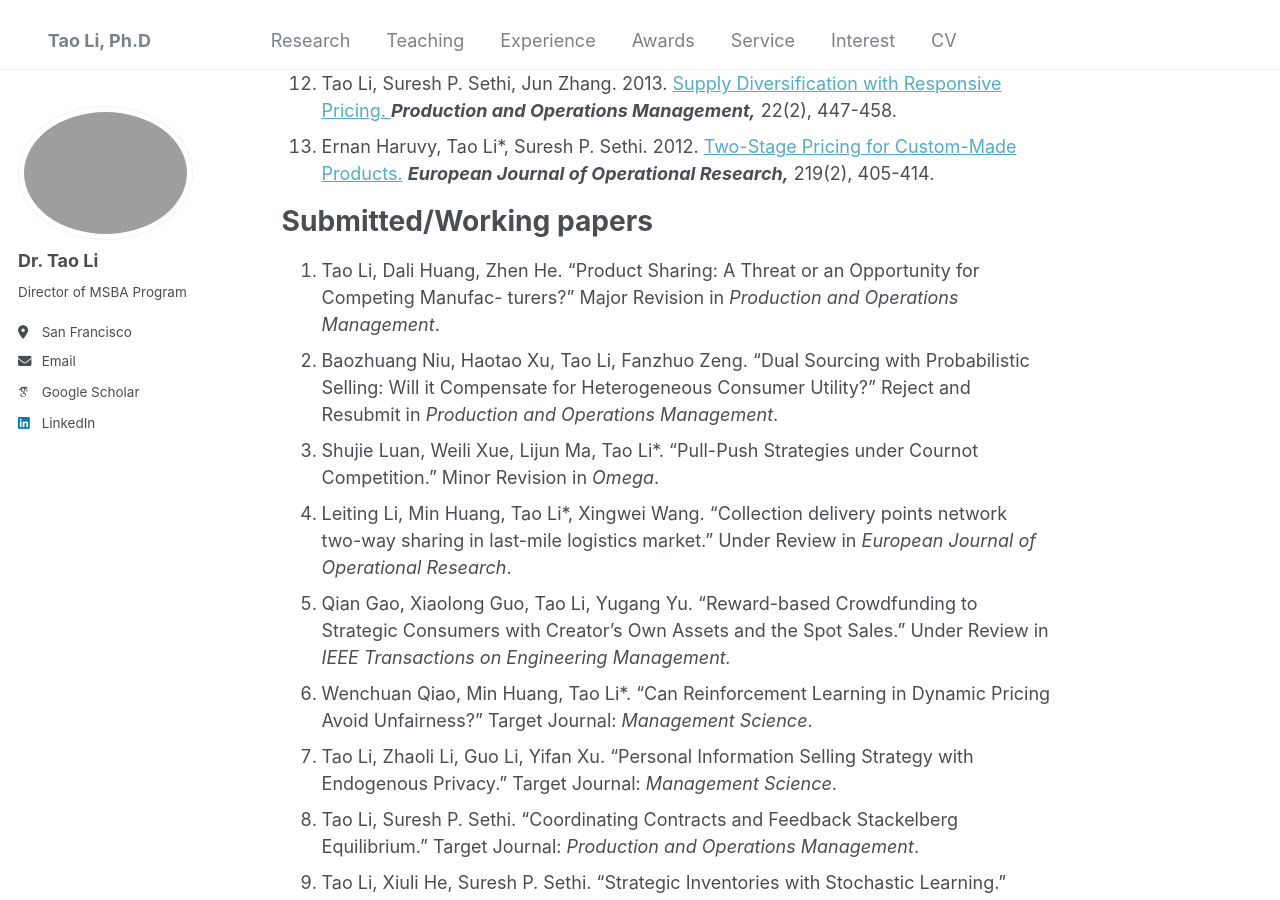
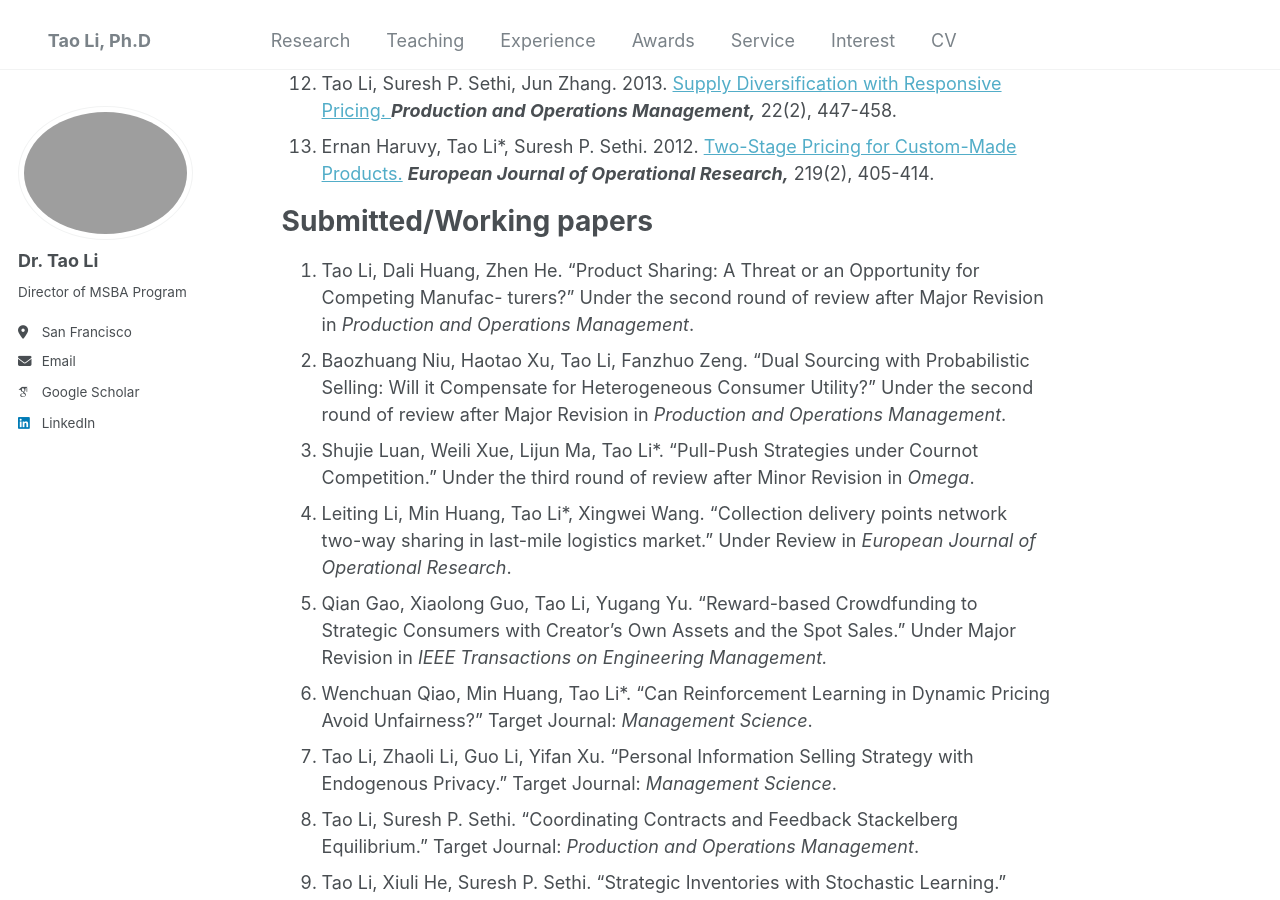
Before and after one commit to Prof-TaoLi/Homepage, a Jekyll site: the page built from _pages/research.md, in a window 1280 px wide and 900 px high, scrolled down 1005 px. Built offline with Jekyll 4.4.1, drawn with Linux system fonts in a browser that asks for light colours; some web fonts are replaced.

Commit message:
Update research.md

```diff
--- a/_pages/research.md
+++ b/_pages/research.md
@@ -21,11 +21,11 @@ author_profile: true
 
 Submitted/Working papers
 ======
-1. Tao Li, Dali Huang, Zhen He. “Product Sharing: A Threat or an Opportunity for Competing Manufac- turers?” Major Revision in <i>Production and Operations Management</i>.
-2. Baozhuang Niu, Haotao Xu, Tao Li, Fanzhuo Zeng. “Dual Sourcing with Probabilistic Selling: Will it Compensate for Heterogeneous Consumer Utility?” Reject and Resubmit in <i>Production and Operations Management</i>.
-3. Shujie Luan, Weili Xue, Lijun Ma, Tao Li*. “Pull-Push Strategies under Cournot Competition.” Minor Revision in <i>Omega</i>.
+1. Tao Li, Dali Huang, Zhen He. “Product Sharing: A Threat or an Opportunity for Competing Manufac- turers?” Under the second round of review after Major Revision in <i>Production and Operations Management</i>.
+2. Baozhuang Niu, Haotao Xu, Tao Li, Fanzhuo Zeng. “Dual Sourcing with Probabilistic Selling: Will it Compensate for Heterogeneous Consumer Utility?” Under the second round of review after Major Revision in <i>Production and Operations Management</i>.
+3. Shujie Luan, Weili Xue, Lijun Ma, Tao Li*. “Pull-Push Strategies under Cournot Competition.” Under the third round of review after Minor Revision in <i>Omega</i>.
 4. Leiting Li, Min Huang, Tao Li*, Xingwei Wang. “Collection delivery points network two-way sharing in last-mile logistics market.” Under Review in <i>European Journal of Operational Research</i>.
-5. Qian Gao, Xiaolong Guo, Tao Li, Yugang Yu. "Reward-based Crowdfunding to Strategic Consumers with Creator’s Own Assets and the Spot Sales." Under Review in <i>IEEE Transactions on Engineering Management<i>.
+5. Qian Gao, Xiaolong Guo, Tao Li, Yugang Yu. "Reward-based Crowdfunding to Strategic Consumers with Creator’s Own Assets and the Spot Sales." Under Major Revision in <i>IEEE Transactions on Engineering Management<i>.
 6. Wenchuan Qiao, Min Huang, Tao Li*. “Can Reinforcement Learning in Dynamic Pricing Avoid Unfairness?” Target Journal: <i>Management Science</i>.
 7. Tao Li, Zhaoli Li, Guo Li, Yifan Xu. “Personal Information Selling Strategy with Endogenous Privacy.” Target Journal: <i>Management Science</i>.
 8. Tao Li, Suresh P. Sethi. “Coordinating Contracts and Feedback Stackelberg Equilibrium.” Target Journal: <i>Production and Operations Management</i>.
```
